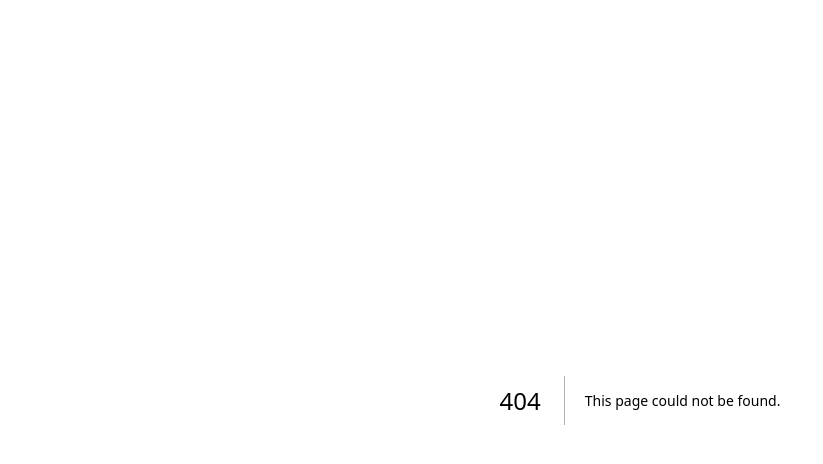
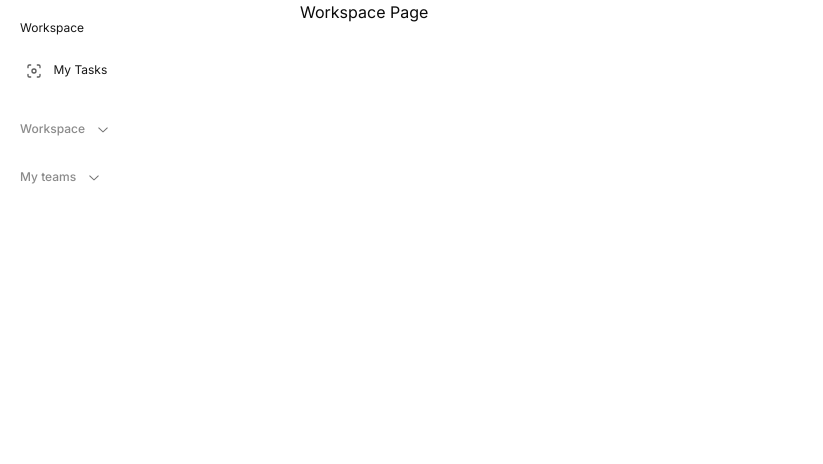
Before and after one commit to jethrocadang/team-todo-list, a Next.js app: page /workspace in a window 1280 px wide. Before the commit this address had no page. Shown: the top 464 px of the page, without its empty margins (0-823 px from the left). Built offline with nearby package versions, Linux system fonts and the light colour scheme.

Commit message:
navigation:[added sidebar for lg devices]

```diff
--- a/package.json
+++ b/package.json
@@ -9,9 +9,11 @@
     "lint": "next lint"
   },
   "dependencies": {
+    "@radix-ui/react-accordion": "^1.2.0",
     "@radix-ui/react-icons": "^1.3.0",
     "class-variance-authority": "^0.7.0",
     "clsx": "^2.1.1",
+    "lucide-react": "^0.418.0",
     "next": "14.2.5",
     "react": "^18",
     "react-dom": "^18",
@@ -25,6 +27,8 @@
     "eslint": "^8",
     "eslint-config-next": "14.2.5",
     "postcss": "^8",
+    "prettier": "^3.3.3",
+    "prettier-plugin-tailwindcss": "^0.6.5",
     "tailwindcss": "^3.4.1",
     "typescript": "^5"
   }
--- a/src/app/layout.tsx
+++ b/src/app/layout.tsx
@@ -1,14 +1,13 @@
 import type { Metadata } from "next";
-import { Inter as FontSans } from "next/font/google"
+import { Inter as FontSans } from "next/font/google";
 import "./globals.css";
 
-import { cn } from "@/lib/utils"
-
+import { cn } from "@/lib/utils";
 
 const fontSans = FontSans({
   subsets: ["latin"],
   variable: "--font-sans",
-})
+});
 export const metadata: Metadata = {
   title: "Create Next App",
   description: "Generated by create next app",
@@ -21,10 +20,14 @@ export default function RootLayout({
 }>) {
   return (
     <html lang="en">
-      <body    className={cn(
-          "min-h-screen bg-background font-sans antialiased",
-          fontSans.variable
-        )}>{children}</body>
+      <body
+        className={cn(
+          "h-screen min-h-screen bg-background font-sans antialiased",
+          fontSans.variable,
+        )}
+      >
+        {children}
+      </body>
     </html>
   );
 }
--- /dev/null
+++ b/src/app/workspace/layout.tsx
@@ -0,0 +1,14 @@
+import SideBar from "@/components/layouts/sidebar";
+
+export default function WorkspaceLayout({
+  children,
+}: Readonly<{
+  children: React.ReactNode;
+}>) {
+  return (
+    <main className="flex h-full">
+      <SideBar />
+      <div>{children}</div>
+    </main>
+  );
+}
--- /dev/null
+++ b/src/app/workspace/page.tsx
@@ -0,0 +1,11 @@
+
+
+export default function Workspace () {
+  return (
+    <div>
+        <div>
+            Workspace Page
+        </div>
+    </div>
+  )
+}
--- /dev/null
+++ b/src/components/layouts/links.ts
@@ -0,0 +1,53 @@
+import { Focus, Folder, Users, LayoutGrid, Bookmark, Flag } from "lucide-react";
+
+
+export const workspaceLinks = [
+    {
+      name: "Projects",
+      path: "#",
+      icon: Folder,
+    },
+    {
+      name: "Teams",
+      path: "#",
+      icon: Users,
+    },
+  ];
+
+  export const teamLinks = [
+    {
+      name: "Dashboard",
+      path: "#",
+      icon: LayoutGrid,
+    },
+
+    {
+      name: "Task",
+      path: "#",
+      icon: Bookmark,
+      subLinks: [
+        { name: "Backlog", path: "#" },
+        { name: "Active", path: "#" },
+      ],
+    },
+
+    {
+      name: "Team",
+      path: "#",
+      icon: Flag,
+    },
+  ];
+
+
+  export const dummyTeams = [
+    {
+        id:"1",
+        name: "Team 01",
+        icon:""
+    },
+    {
+        id:"2",
+        name: "Team 01",
+        icon:""
+    }
+  ]
--- /dev/null
+++ b/src/components/layouts/sidebar.tsx
@@ -0,0 +1,83 @@
+import Link from "next/link";
+
+import {
+  Accordion,
+  AccordionContent,
+  AccordionItem,
+  AccordionTrigger,
+} from "@/components/ui/accordion";
+
+import { Focus } from "lucide-react";
+import { workspaceLinks, teamLinks, dummyTeams } from "./links";
+
+const SideBar = () => {
+  return (
+    <aside className="h-full w-[300px] p-5 hidden lg:block">
+      <div className="flex flex-col gap-5 text-xs font-normal tracking-normal text-primary">
+        <Link href={"#"}>Workspace</Link>
+        <Link href={"#"} className="rounded-sm p-1.5">
+          <Focus className="mr-2 inline-flex h-4 w-4 text-primary/70" /> My
+          Tasks
+        </Link>
+        <div>
+          <Accordion type="multiple">
+            <AccordionItem value="item-1" className="border-0">
+              <AccordionTrigger className="text-xs font-medium text-primary/50">
+                Workspace
+              </AccordionTrigger>
+              <AccordionContent>
+                <div className="flex flex-col gap-1.5">
+                  {workspaceLinks.map((link, index) => (
+                    <Link
+                      key={index}
+                      href={link.path}
+                      className="flex items-center rounded-sm p-1.5"
+                    >
+                      <link.icon className="mr-2 inline-flex h-4 w-4 text-primary/70" />
+                      {link.name}
+                    </Link>
+                  ))}
+                </div>
+              </AccordionContent>
+            </AccordionItem>
+            <AccordionItem value="item-2" className="border-0">
+              <AccordionTrigger className="text-xs font-medium text-primary/50">
+                My teams
+              </AccordionTrigger>
+              <AccordionContent>
+                <div className="flex flex-col gap-1.5">
+                  {teamLinks.map((link, index) => (
+                    <div key={index}>
+                      <Link
+                        href={link.path}
+                        className="flex items-center rounded-sm p-1.5"
+                      >
+                        <link.icon className="mr-2 inline-flex h-4 w-4 text-primary/70" />
+                        {link.name}
+                      </Link>
+                      {link.subLinks && (
+                        <div className="ml-3.5 mt-1.5 flex flex-col gap-1.5 border-l border-primary/70 pl-2.5">
+                          {link.subLinks.map((subLink, subIndex) => (
+                            <Link
+                              key={subIndex}
+                              href={subLink.path}
+                              className="rounded-sm p-1.5"
+                            >
+                              {subLink.name}
+                            </Link>
+                          ))}
+                        </div>
+                      )}
+                    </div>
+                  ))}
+                </div>
+              </AccordionContent>
+            </AccordionItem>
+          </Accordion>
+        </div>
+      </div>
+    </aside>
+  );
+};
+
+export default SideBar;
--- /dev/null
+++ b/src/components/ui/accordion.tsx
@@ -0,0 +1,57 @@
+"use client"
+
+import * as React from "react"
+import * as AccordionPrimitive from "@radix-ui/react-accordion"
+import { ChevronDownIcon } from "@radix-ui/react-icons"
+
+import { cn } from "@/lib/utils"
+
+const Accordion = AccordionPrimitive.Root
+
+const AccordionItem = React.forwardRef<
+  React.ElementRef<typeof AccordionPrimitive.Item>,
+  React.ComponentPropsWithoutRef<typeof AccordionPrimitive.Item>
+>(({ className, ...props }, ref) => (
+  <AccordionPrimitive.Item
+    ref={ref}
+    className={cn("border-b", className)}
+    {...props}
+  />
+))
+AccordionItem.displayName = "AccordionItem"
+
+const AccordionTrigger = React.forwardRef<
+  React.ElementRef<typeof AccordionPrimitive.Trigger>,
+  React.ComponentPropsWithoutRef<typeof AccordionPrimitive.Trigger>
+>(({ className, children, ...props }, ref) => (
+  <AccordionPrimitive.Header className="flex">
+    <AccordionPrimitive.Trigger
+      ref={ref}
+      className={cn(
+        "flex flex-1 items-center gap-2.5 py-4 text-xs font-medium transition-all [&[data-state=open]>svg]:rotate-180",
+        className
+      )}
+      {...props}
+    >
+      {children}
+      <ChevronDownIcon className="h-4 w-4 shrink-0 text-muted-foreground transition-transform duration-200" />
+    </AccordionPrimitive.Trigger>
+  </AccordionPrimitive.Header>
+))
+AccordionTrigger.displayName = AccordionPrimitive.Trigger.displayName
+
+const AccordionContent = React.forwardRef<
+  React.ElementRef<typeof AccordionPrimitive.Content>,
+  React.ComponentPropsWithoutRef<typeof AccordionPrimitive.Content>
+>(({ className, children, ...props }, ref) => (
+  <AccordionPrimitive.Content
+    ref={ref}
+    className="overflow-hidden text-xs data-[state=closed]:animate-accordion-up data-[state=open]:animate-accordion-down"
+    {...props}
+  >
+    <div className={cn("pb-4 pt-0", className)}>{children}</div>
+  </AccordionPrimitive.Content>
+))
+AccordionContent.displayName = AccordionPrimitive.Content.displayName
+
+export { Accordion, AccordionItem, AccordionTrigger, AccordionContent }
```
Also changed, not shown: src/components/layouts/mobileNav.tsx (added), 2 other files (tests, documents, lock files or other folders).
